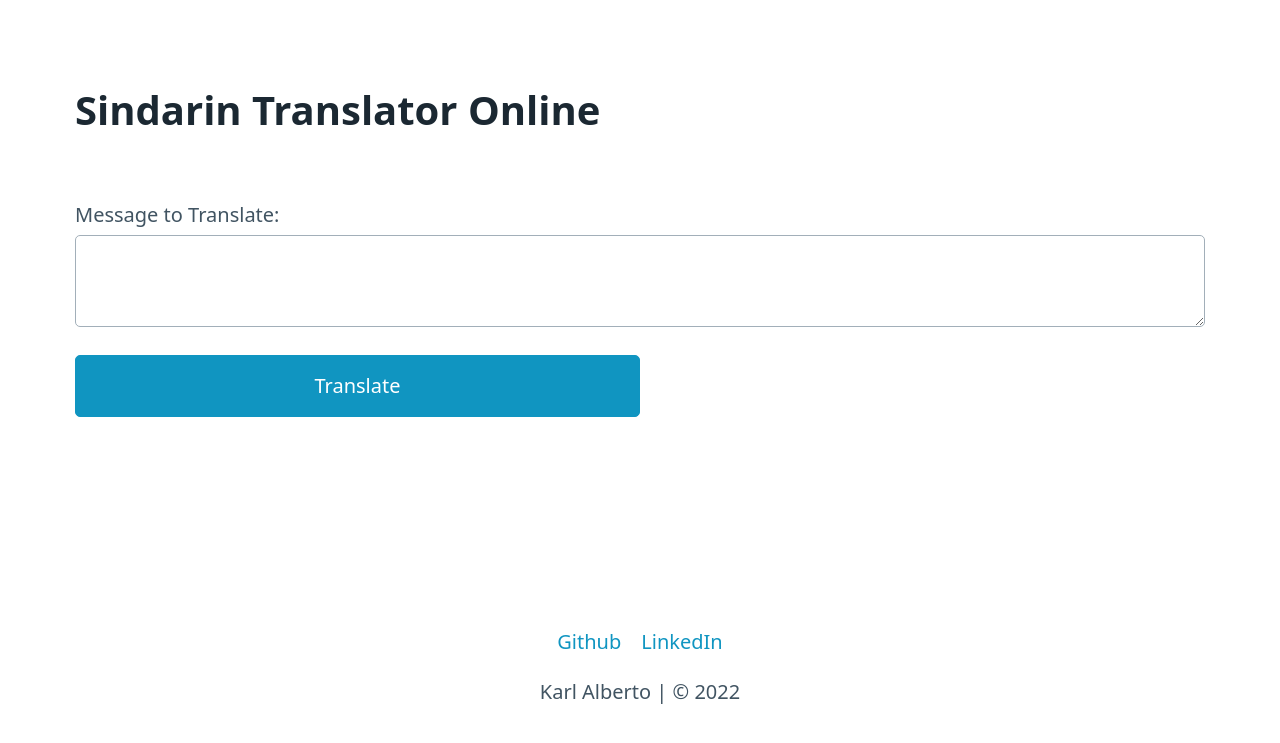
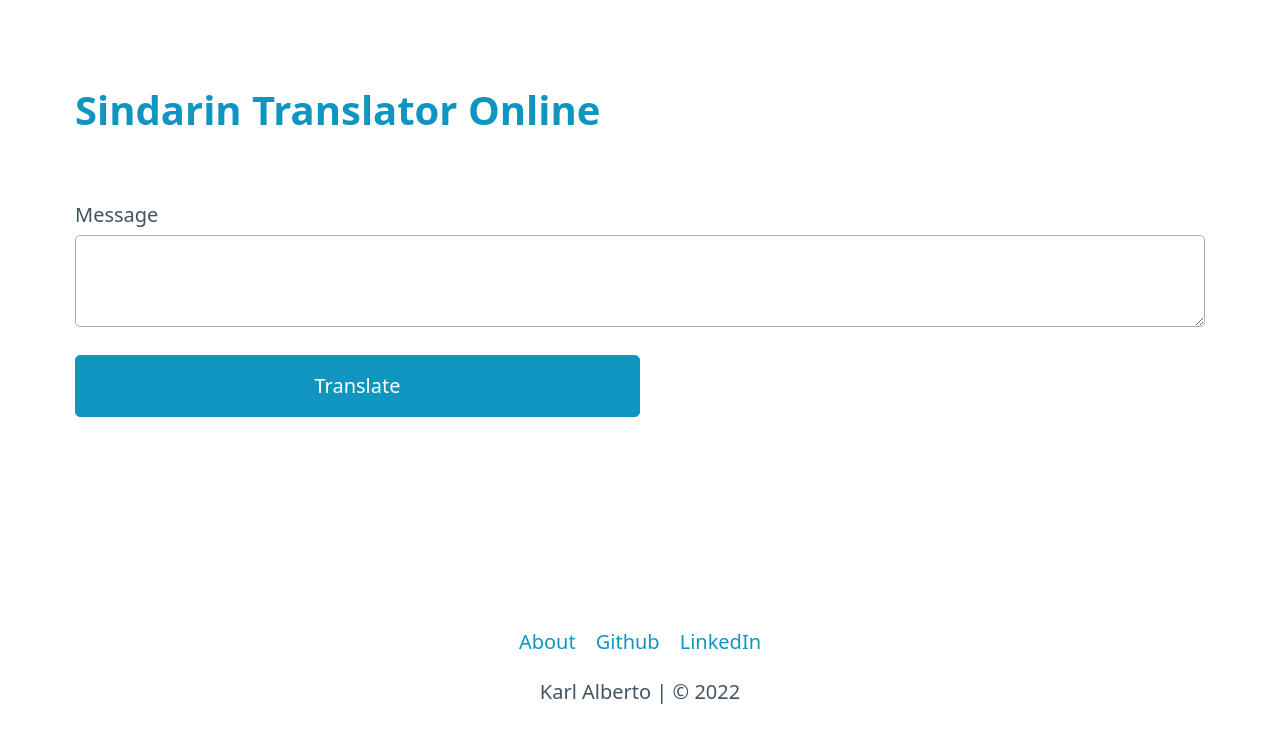
Before and after one commit to Kei-Eff/sindarin-translator-online, a Flask app: page / in a window 1280 px wide. Shown: the top 743 px of the page. Run offline with Flask 2, Linux system fonts and the light colour scheme.

Commit message:
Minor page layout edits

```diff
--- a/main.py
+++ b/main.py
@@ -44,4 +44,9 @@ def create_app():
 
             return render_template("index.html", page_data=data)
 
+
+    @app.route("/about", methods=["GET"])
+    def get_about_page():
+            return render_template("about.html")
+
     return app
--- a/templates/base.html
+++ b/templates/base.html
@@ -16,7 +16,7 @@
 <body>
     <main class="container">
         <div>
-            <h1>Sindarin Translator Online</h1>
+            <h1><a href="/">Sindarin Translator Online</a></h1>
         </div>
 
         <div>
@@ -31,6 +31,7 @@
 <footer>
     <nav>
         <ul>
+            <li><a href="/about">About</a></li>
             <li><a href="https://github.com/Kei-Eff">Github</a></li>
             <li><a href="https://www.linkedin.com/in/karl-francis-alberto/">LinkedIn</a></li>
         </ul>
--- a/templates/index.html
+++ b/templates/index.html
@@ -11,7 +11,7 @@
 
         <div>
             <form action="/" method="POST">
-                <label for="msg">Message to Translate:</label>
+                <label for="msg">Message</label>
                 <textarea id="msg" name="message">{{ page_data.message }}</textarea>
                 <button type="submit">Translate</button>
             </form>
```
Also changed, not shown: templates/about.html (added, +25 -0 lines), templates/credits.html (deleted, +0 -14 lines), README.md, static/img/sto_title.png (added).
